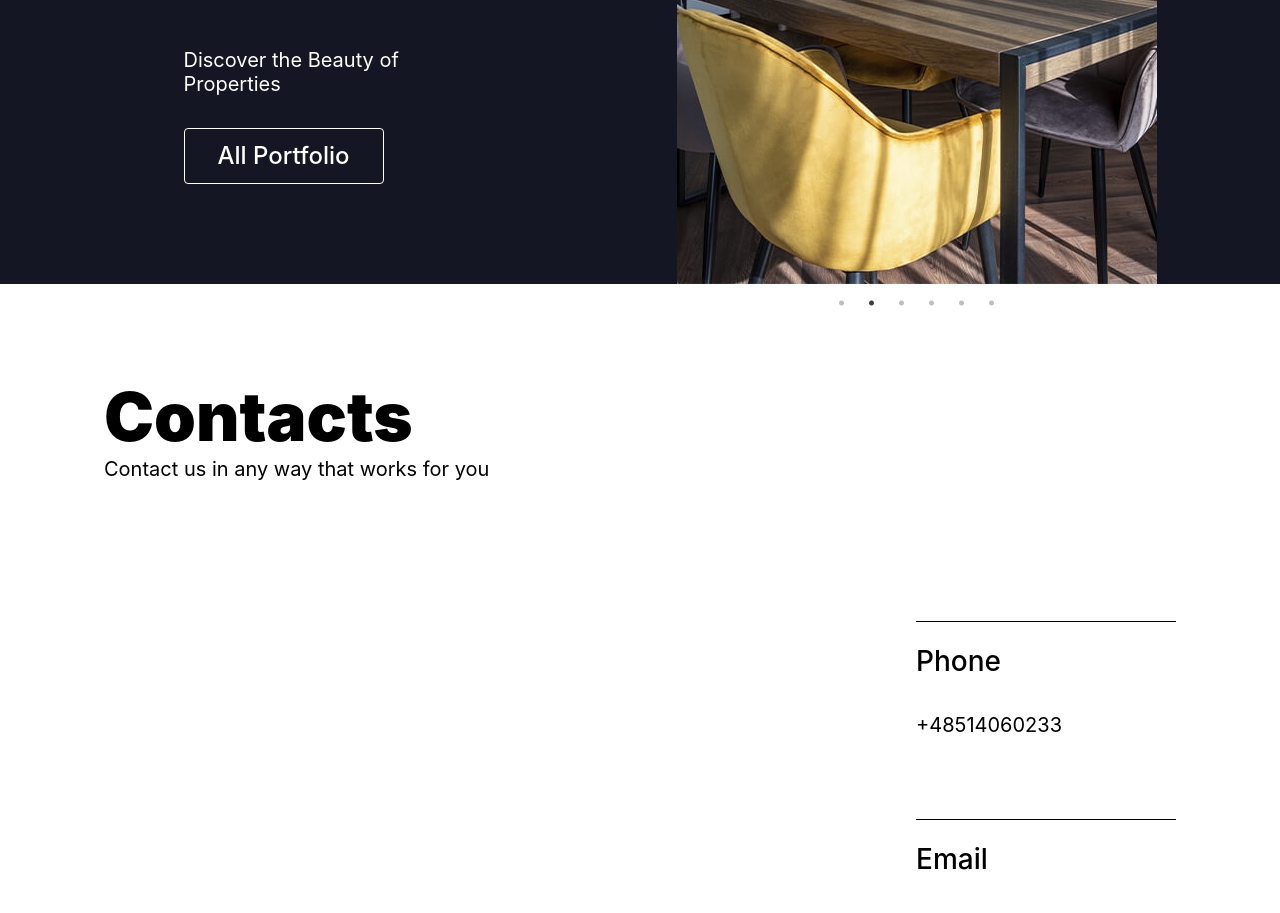
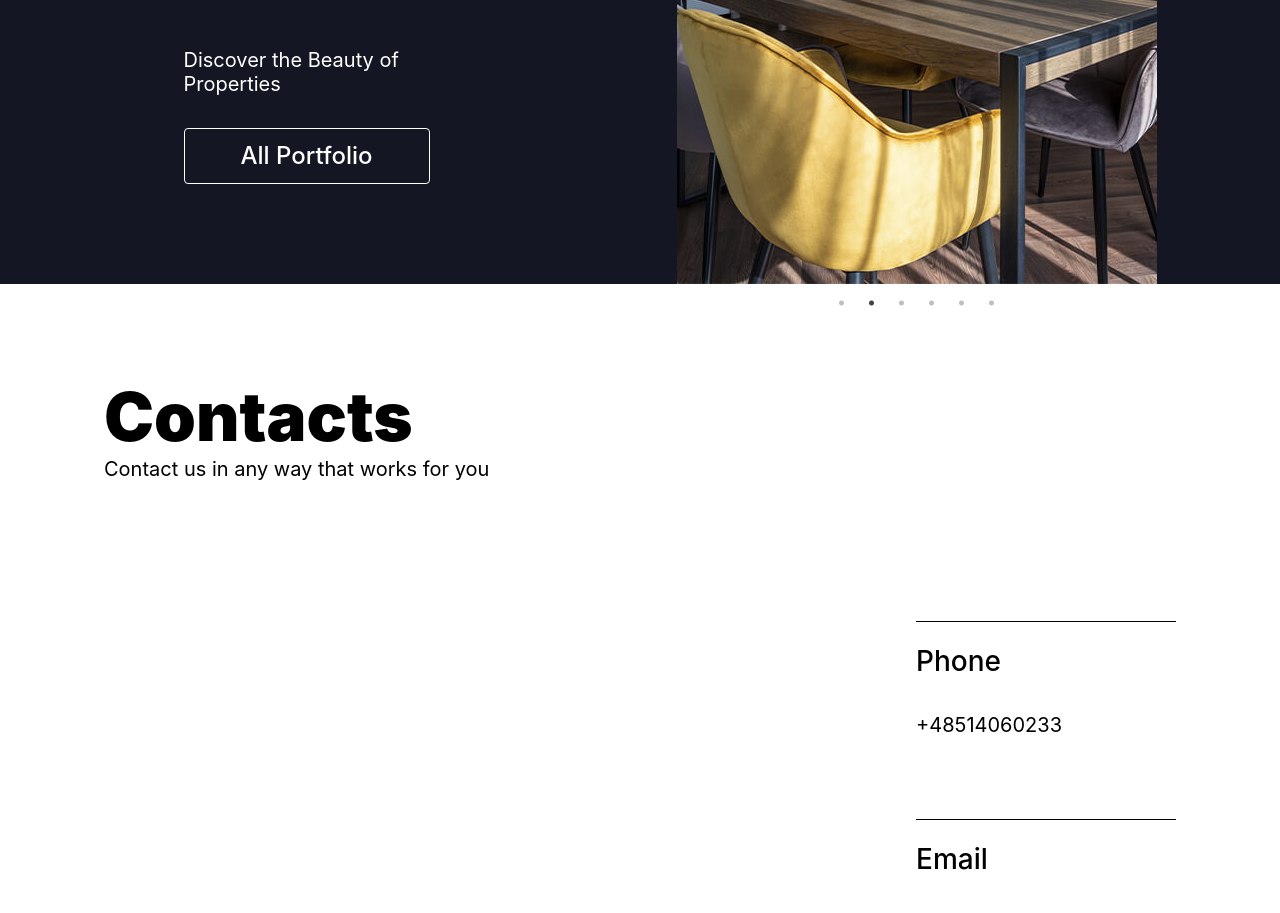
Before and after one commit to NikitaKlimuk/vome, a React (Create React App) app: page / in a window 1280 px wide. Shown: the part 3180-4093 px from the top of the page. Built offline with nearby package versions, Linux system fonts and the light colour scheme.

Commit message:
fix btn style, width

```diff
--- a/src/components/buttonLink/styles.scss
+++ b/src/components/buttonLink/styles.scss
@@ -26,7 +26,8 @@
   justify-content: center;
   align-items: center;
   height: 56px;
-  width: 200px;
+  width: 100%;
+  padding: 10px;
   background: #151623;
   border-radius: 4px;
   border: 1px solid var(--white, #fff);
```
